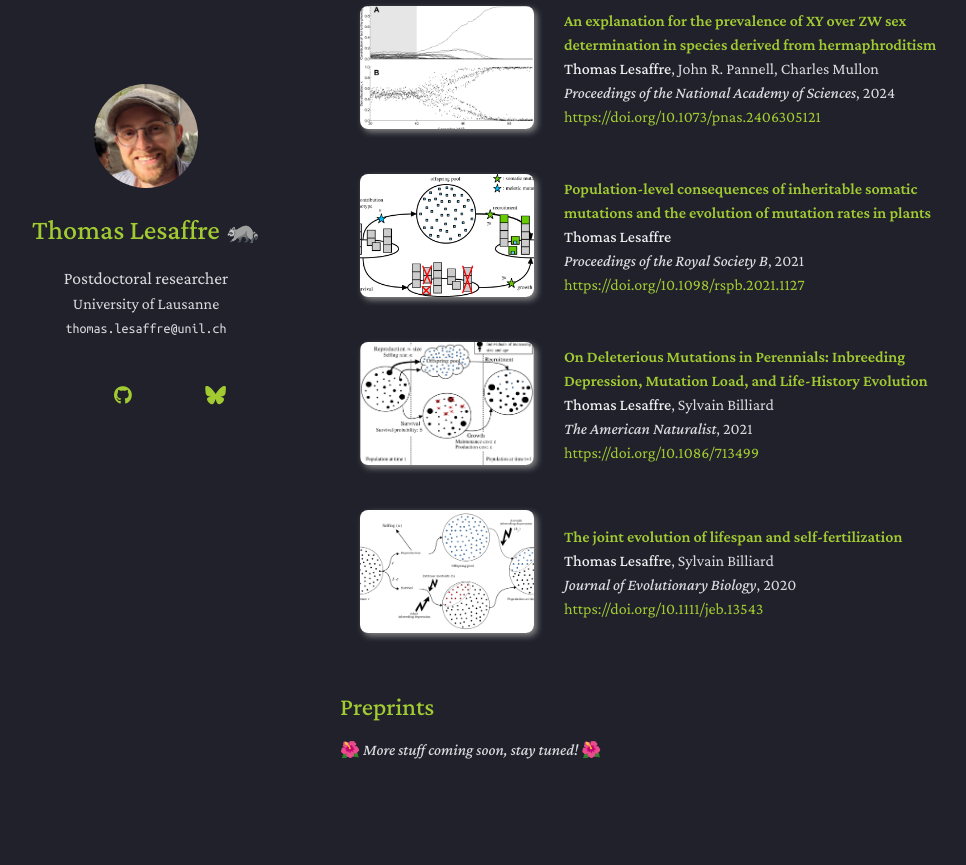
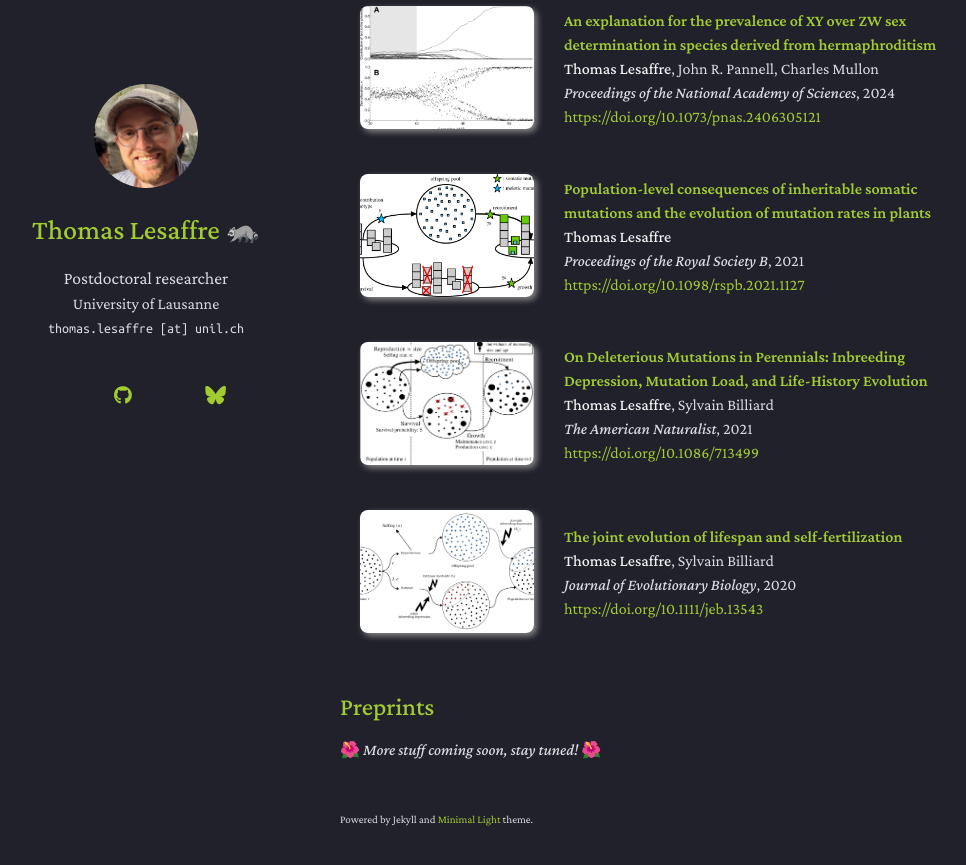
Before and after one commit to Thomas-Lesaffre/thomas-lesaffre.github.io, a Jekyll site: the page built from index.md, in a window 1280 px wide and 900 px high, scrolled down 1181 px. Shown: the top 865 px of the window, without its empty margins (130-1096 px from the left). Built offline with Jekyll 4.4.1, drawn with Linux system fonts in a browser that asks for light colours; a style sheet for code colours, icons or effects is not loaded; our own code applies the rules of GitHub Pages for plain Markdown files.

Commit message:
Update _config.yml

```diff
--- a/_config.yml
+++ b/_config.yml
@@ -8,7 +8,7 @@ include: ["_pages"]
 title: Thomas Lesaffre
 position: Postdoctoral researcher
 affiliation: University of Lausanne
-email: thomas.lesaffre@unil.ch
+email: thomas.lesaffre [at] unil.ch
 
 # Search Engine Optimization (SEO)
 # The following information is used to improve the website traffic from search engines, e.g., Google.
@@ -30,7 +30,7 @@ favicon_dark: ./assets/img/raton-emoji.png.svg
 
 # Footnote
 # You may use the option to disable the footnote, "Powered by Jekyll and Minimal Light theme."
-enable_footnote: false
+enable_footnote: true
 
 # Auto Dark Mode
 # You may use the option to disable the automatic dark theme
```
